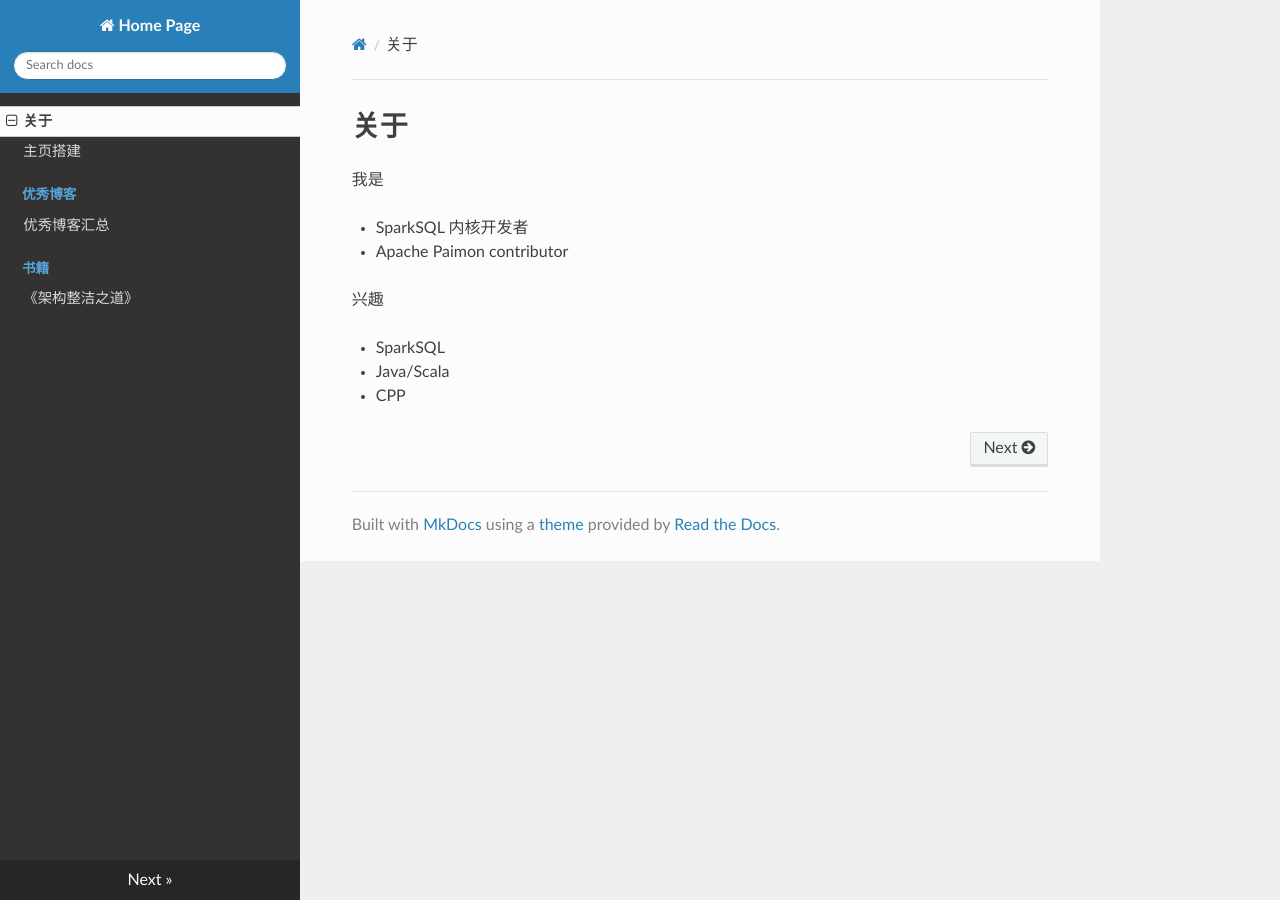
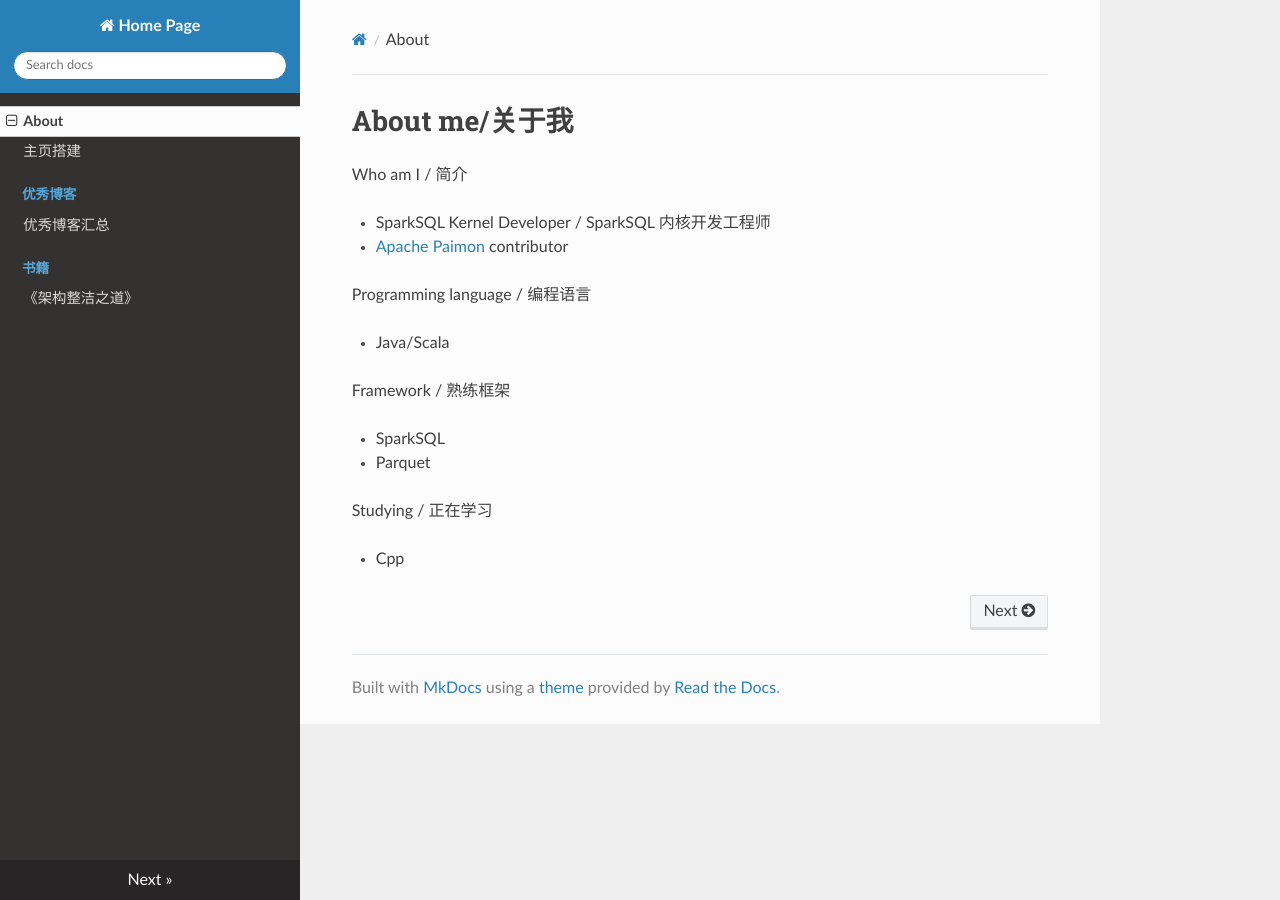
Before and after one commit to HannanKan/homepage, an MkDocs documentation site: the page built from docs/about.md, in a window 1280 px wide. Built offline with MkDocs 1.6.1, drawn with Linux system fonts in a browser that asks for light colours; nearby versions of some CDN libraries.

Commit message:
修改 about 介绍

```diff
--- a/docs/about.md
+++ b/docs/about.md
@@ -1,12 +1,19 @@
-# 关于
+# About me/关于我
 
-我是
+Who am I / 简介
 
-* SparkSQL 内核开发者
-* Apache Paimon contributor
+* SparkSQL Kernel Developer / SparkSQL 内核开发工程师
+* [Apache Paimon](https://github.com/apache/incubator-paimon) contributor
 
-兴趣
+Programming language / 编程语言
+
+* Java/Scala
+
+Framework / 熟练框架
 
 * SparkSQL
-* Java/Scala
-* CPP
+* Parquet
+
+Studying / 正在学习
+
+* Cpp
--- a/mkdocs.yml
+++ b/mkdocs.yml
@@ -1,7 +1,7 @@
 site_name: Home Page
 theme: readthedocs
 nav:
-- 关于: about.md
+- About: about.md
 - 主页搭建: homepage_build.md
 - 优秀博客:
   - 优秀博客汇总: 'blogs/index.md'
```
